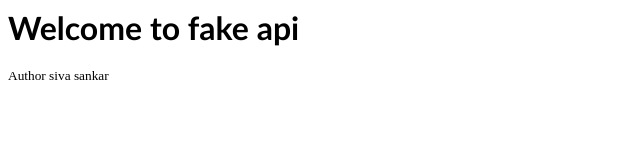
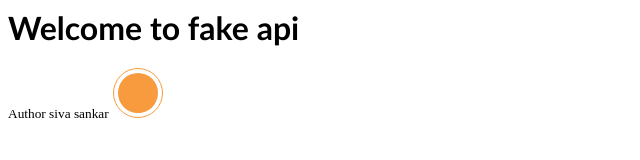
Before and after one commit to sivasankar9/fake-api, a website: page pages/index.html in a window 1280 px wide. Shown: the whole page, without its empty margins (0-640 px from the left). Drawn offline with Linux system fonts and the light colour scheme; files that its build step writes are made by us from their sources.

Commit message:
feat:static images

```diff
--- a/pages/index.html
+++ b/pages/index.html
@@ -1,3 +1,4 @@
 <link rel="stylesheet" href="./style.css">
 <h1>Welcome to fake api</h1>
 <small>Author siva sankar</small>
+<img src="../images/test.svg" />
```
Also changed, not shown: images/test.svg (added), 1 other file.
